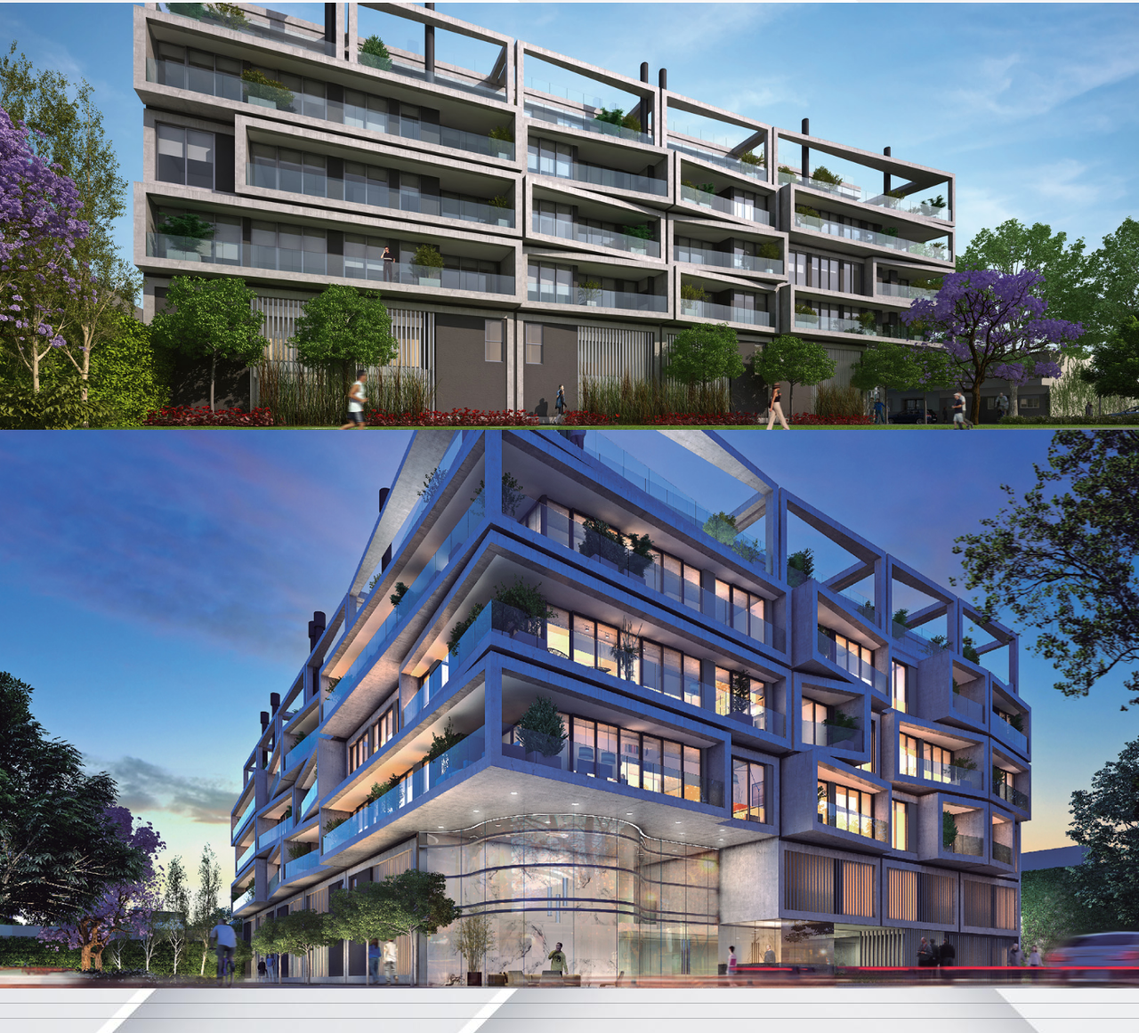
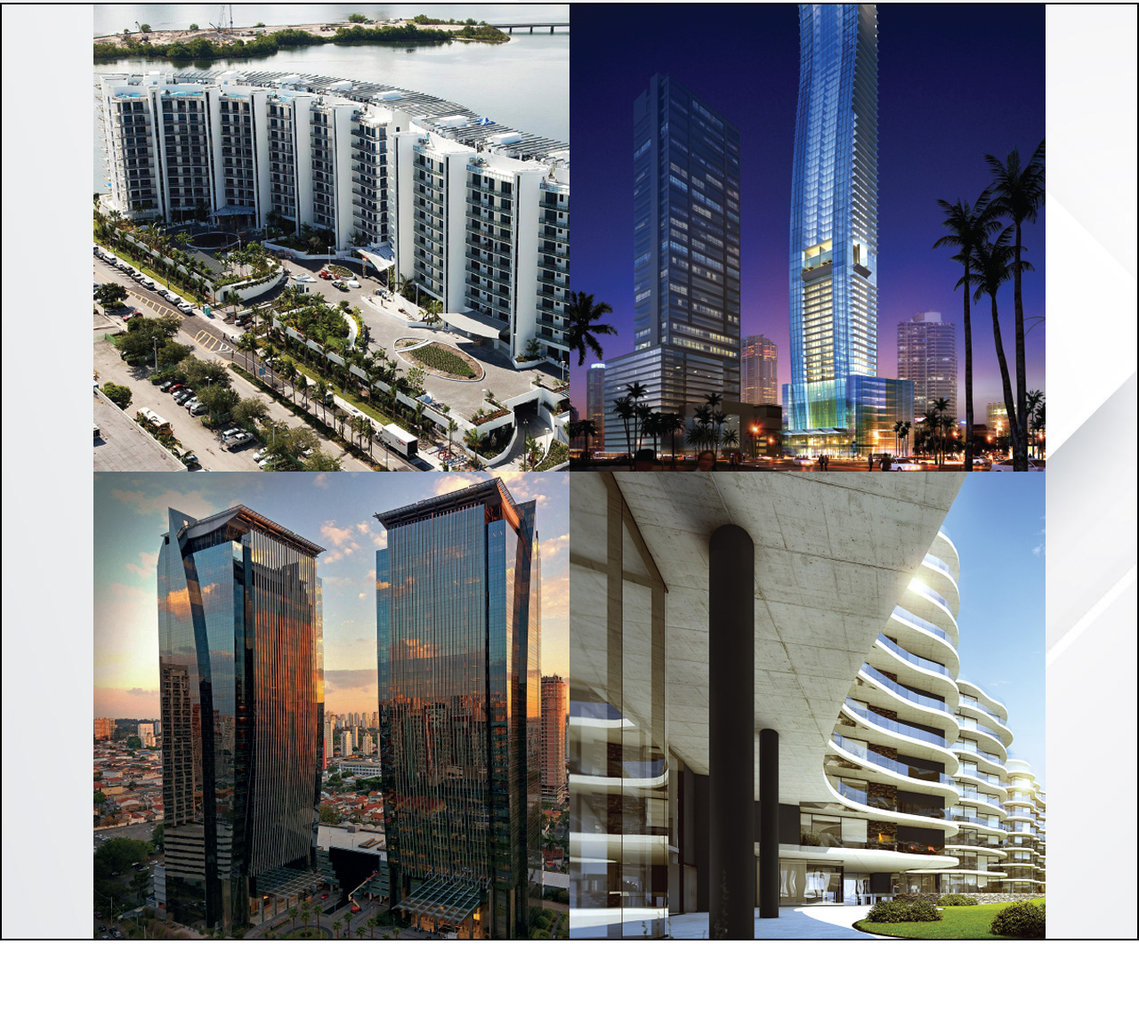
Before and after one commit to diclofenac100/webquadro, a plain HTML site: page sitio/proyecto.html in a window 1280 px wide. Shown: the part 163-1324 px from the top of the page at 89% size. After the commit the page ends 1220 px from the top, so only its background shows below. Drawn offline with nearby package versions, Linux system fonts and the light colour scheme.

Commit message:
preentrega 2

```diff
--- a/css/estilos.css
+++ b/css/estilos.css
@@ -9,7 +9,7 @@ section h1 {
 }
 
 section h2 {
-        color: goldenrod;
+        color: darkgray;
         font-weight: 550;
 }
 
@@ -17,26 +17,28 @@ section p {
     color: blue;
 }
 
-img {
-        width: 100%;
-        height: auto;
+.imagenesProyecto {
+    border: 2px solid black;
+    display: flex;
+    justify-content: center;
+    flex-flow: wrap;
+
 }
 
 
-
 #texto1 {
-    display: block;
     font-weight: 700;
-    width: 50%;
+    width: 70%;
     padding: 10px 15px;
+    margin: 50px 50px;
     text-align: center;
 }
 
 #texto2 {
     font-weight: 700;
     display: block;
-    width: 50%;
-    margin: 50px 25%;
+    width: 70%;
+    margin: 50px 50px;
     padding: 10px 15px;
     text-align: center;
 }
--- a/sitio/proyecto.html
+++ b/sitio/proyecto.html
@@ -13,11 +13,16 @@
     <h1>El Proyecto</h1>
     <h2>Carlos Ott</h2>
     <p>El proyecto de Quadro Juramento esta diseñado por el prestigioso arquitecto Carlos Ott, creador de edificios de vanguardia en diversos paises, sumando en nuestro edificio una fachada unica, donde cada unidad tiene su identidad</p>
+  <div class="imagenesProyecto">
+    <img src="../img/byott1.jpg" alt="Imagen Render Vista desde Calle" class="imgPro1">
+    <img src="../img/byott2.jpg" alt="Imagen Render Vista desde Calle" class="imgPro2">
+    <img src="../img/byott3.jpg" alt="Imagen Render Vista desde Calle" class="imgPro3">
+    <img src="../img/byott4.jpg" alt="Imagen Render Vista desde Calle" class="imgPro4">
 
-    <img src="../img/render_calle.jpg" alt="Imagen Render Vista desde Calle">
-    <img src="../img/render_esquina.jpg" alt="Imagen Render Vista desde Esquina">
-    <hr>
-    <nav class="navbar navbar-expand-lg bg-body-tertiary" id="barranavegacion">
+  </div>
+
+
+  <nav class="navbar navbar-expand-lg bg-body-tertiary" id="barranavegacion">
         <div class="container-fluid">
           <a class="navbar-brand" href="#">Navbar</a>
           <button class="navbar-toggler" type="button" data-bs-toggle="collapse" data-bs-target="#navbarNav" aria-controls="navbarNav" aria-expanded="false" aria-label="Toggle navigation">
@@ -44,7 +49,6 @@
           </div>
         </div>
       </nav>
-          <hr>
 
 </body>
 </html>
```
